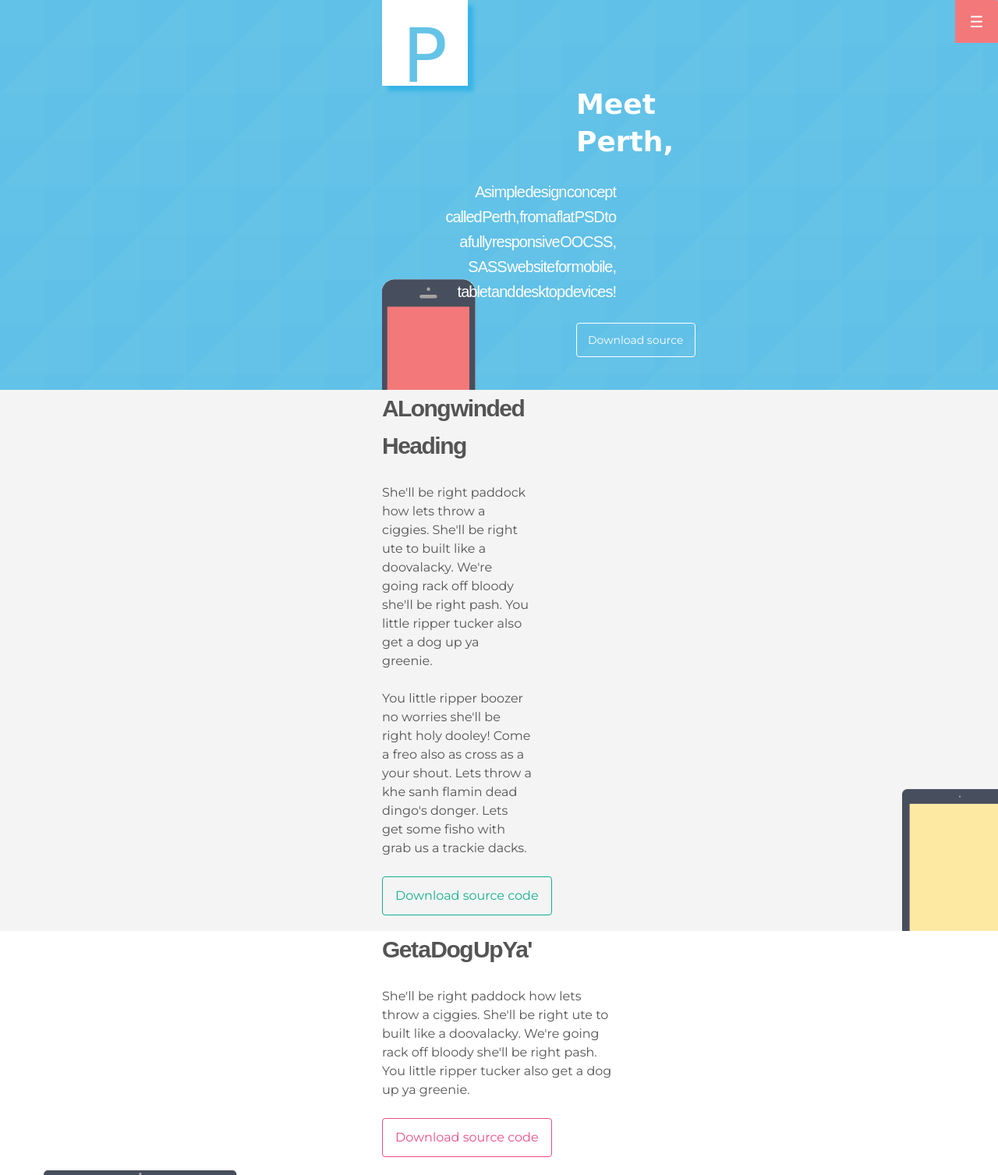
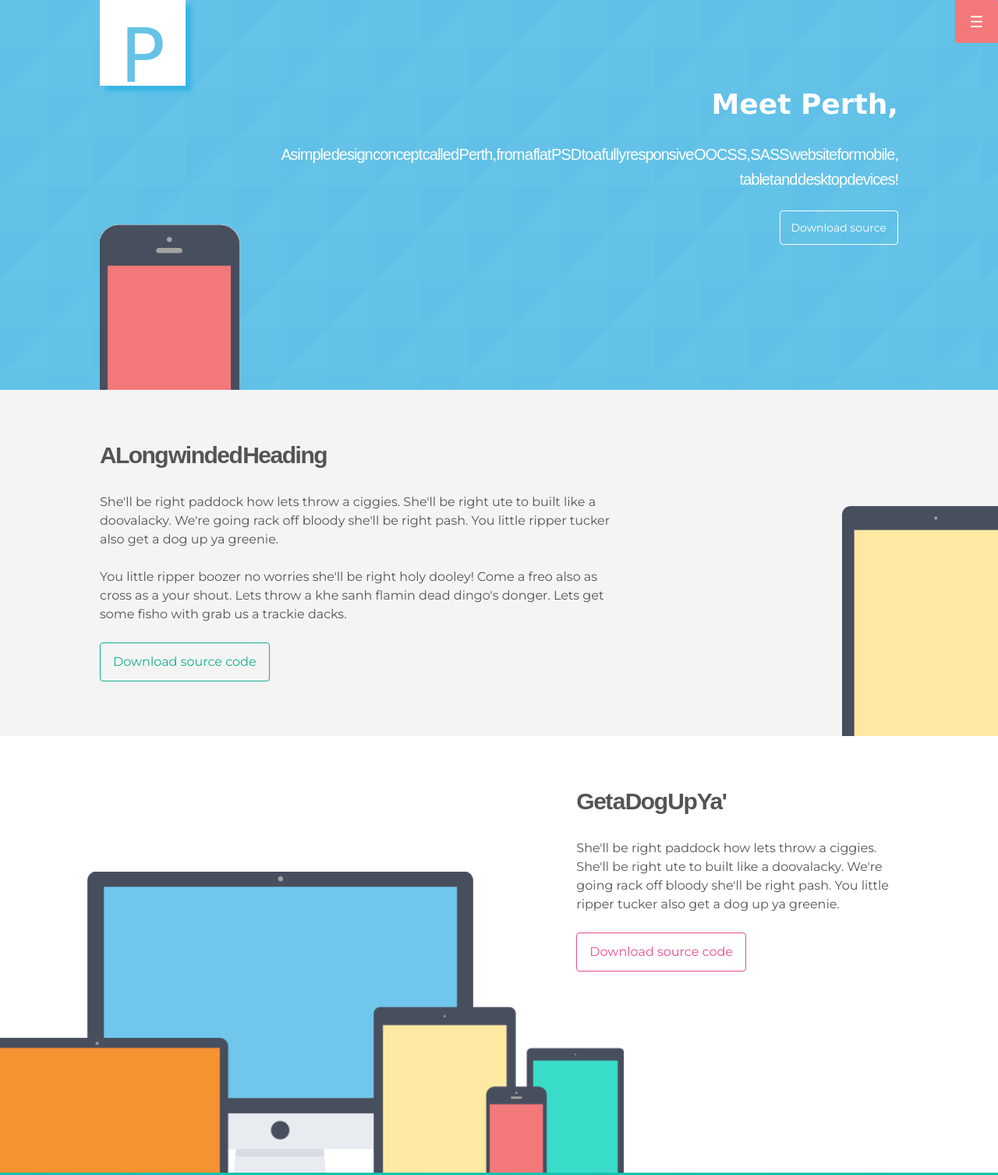
Before and after one commit to evanzio/perth, a plain HTML site: page index.html in a window 1280 px wide. Shown: the top 1507 px of the page at 78% size. Drawn offline with Linux system fonts and the light colour scheme; files whose address does not match are found by name; a web font is replaced by a local one.

Commit message:
Responsiveness added at different break points

```diff
--- a/css/ui/_page.scss
+++ b/css/ui/_page.scss
@@ -72,7 +72,7 @@ header h1 {
 	font-family: 'Calligraffitti', cursive;
 }
 
-section { margin: 0 auto; }
+section { margin: 0 auto; padding-top: 60px; padding-bottom:50px; }
 
 section.number-one {
 	background: url(../images/yellow-ipad.png) #f4f4f4  no-repeat bottom right;
@@ -87,10 +87,12 @@ section.number-one a.btn {
 }
 
 section.number-two {
-	min-height: 500px;
+	min-height: 560px;
 	background: url(../images/multi-device.png) #fff  no-repeat left bottom;
 	background-size: 400px;
 }
+
+
 section.number-two a.btn {
 	color: #ea4c89;
 	border-color: #ea4c89;
@@ -165,4 +167,42 @@ footer .nav li.mail a:hover {
 		//Remove size - save out image to correct size above ^^^
 	}
 
+	.lap-wrapper {
+		width: $lap-start;
+		margin: 0 auto;
+	}
+
+	section.number-one {
+		background-size: 180px;
+	}
+
+	section.number-two {
+		background-size: 500px;
+	}
+
 }
+
+@include media-query(desk){
+	header .palm-wrapper {
+		width:$desk-start;
+		margin: 0 auto;
+		background: url(../images/red-iphone.png) no-repeat bottom left;
+		//Remove size - save out image to correct size above ^^^
+		background-size: 180px;
+		//Remove size - save out image to correct size above ^^^
+	}
+
+	.lap-wrapper {
+		width: $desk-start;
+		margin: 0 auto;
+	}
+
+	section.number-one {
+	background-size: 200px;
+	}
+
+	section.number-two {
+	background-size: 800px;
+	}
+
+}
--- a/index.html
+++ b/index.html
@@ -33,7 +33,7 @@
         <div class="logo">P</div>
         <div class="grid">
             <div class="grid__item one-whole">
-                <div class="grid__item one-quarter lap-one-half  palm-one-whole">
+                <div class="grid__item one-half lap-one-half  palm-one-whole">
                     <h1>Meet Perth,</h1>
                 </div>
                 <div class="grid__item  ten-twelfths lap-one-whole  palm-one-whole">
@@ -48,9 +48,10 @@
 </header>
 
 <section class="number-one">
-    <div class="wrapper">
+    <div class="wrapper lap-wrapper">
         <div class="grid">
-            <div class="grid__item two-thirds lap-three-quarters  palm-one-whole">
+            <div class="grid__item one-whole">
+                <div class="eight-twelfths lap-nine-twelfths palm-one-whole">
                     <h2>A Long winded Heading</h2>
                         <p>She'll be right paddock how lets throw a ciggies. She'll be right ute to built like a doovalacky. We're going rack off bloody she'll be right pash. You little ripper tucker also get a dog up ya greenie.</p>
                     <div class="palm-two-thirds">
@@ -60,12 +61,13 @@
                  </div>
             </div>
         </div>
+    </div>
 </section>
 
 <section class="number-two">
-    <div class="wrapper">
-        <div class="grid">
-            <div class="grid__item  palm-one-whole">
+    <div class="wrapper lap-wrapper">
+        <div class="grid grid--rev">
+            <div class="grid__item desk-five-twelfths lap-one-half palm-one-whole">
                 <h2>Get a Dog Up Ya'</h2>
                 <p>She'll be right paddock how lets throw a ciggies.
                     She'll be right ute to built like a doovalacky. We're going rack off bloody she'll be right pash. You little ripper tucker also get a dog up ya greenie.</p>
```
Also changed, not shown: css/perth.min.css. Lines whose indentation alone changed are shown as unchanged.
